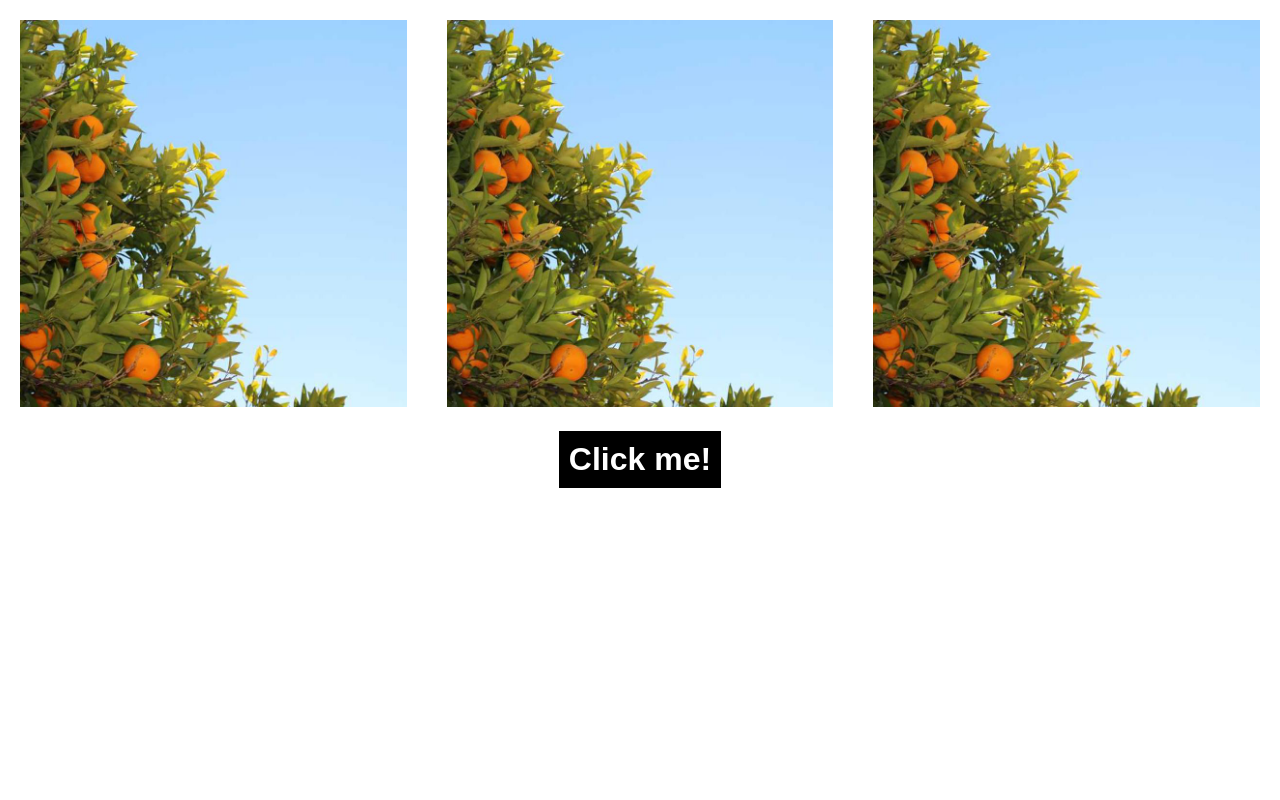
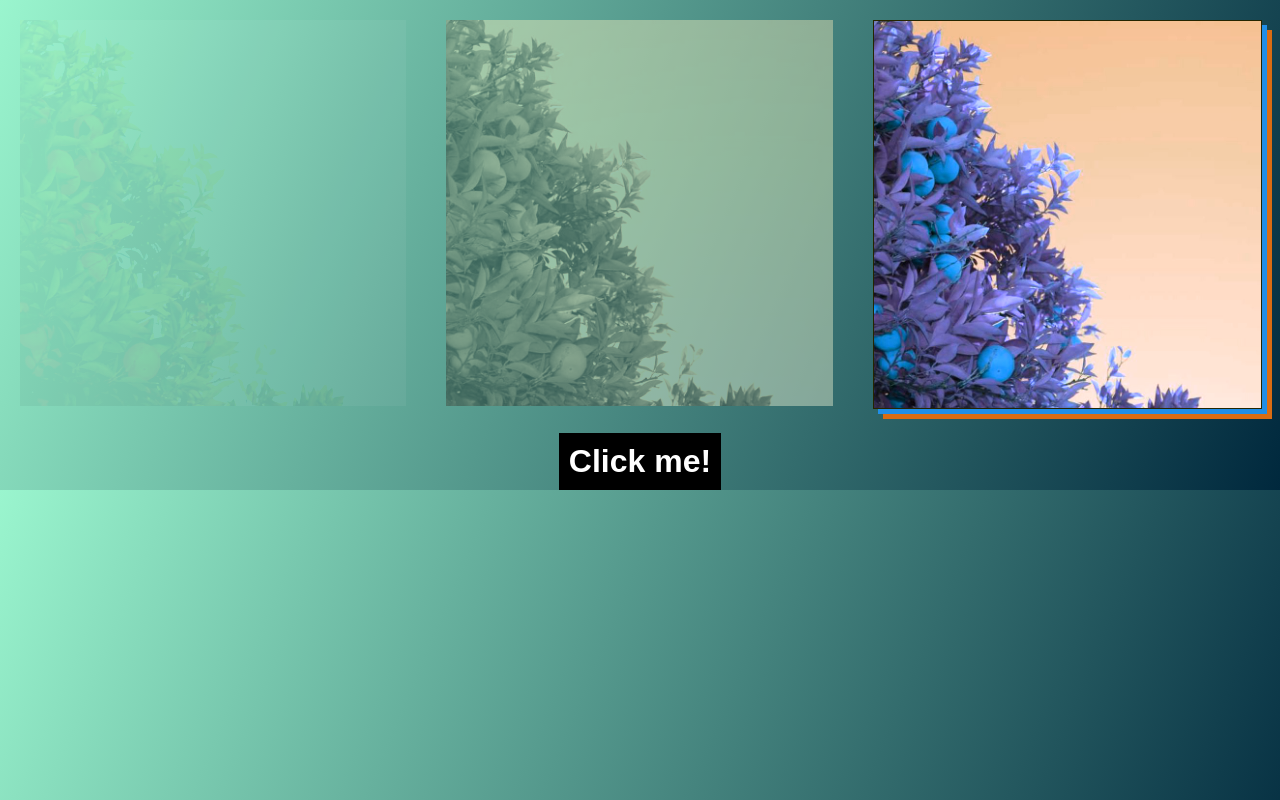
Before and after one commit to a-wielenga/web-dev-1-css-n-hosting, a plain HTML site: page css-effects/index.html in a window 1280 px wide. Drawn offline with Linux system fonts and the light colour scheme.

Commit message:
Update style.css

```diff
--- a/css-effects/style.css
+++ b/css-effects/style.css
@@ -1,5 +1,7 @@
 body {
-    margin: 0; /* Remove the default margin */
+    margin: 0;
+    /* Remove the default margin */
+    background: linear-gradient(293deg, rgba(0, 40, 61, 1) 0%, rgba(154, 245, 206, 1) 100%);
 }
 
 #image-row {
@@ -16,6 +18,19 @@ img {
     height: auto;
 }
 
+#img-A {
+    filter: contrast(250%) brightness(150%) opacity(5%);
+}
+
+#img-B {
+    filter: sepia(100%) opacity(40%);
+}
+
+#img-C {
+    border: 1px solid blue;
+    filter: drop-shadow(5px 5px 0 rgb(218, 108, 19)) hue-rotate(180deg) drop-shadow(5px 5px 0 rgb(218, 108, 19));
+}
+
 #click-me {
     /* Centre the button */
     display: block;
@@ -30,3 +45,12 @@ img {
     font-size: 2em;
     font-weight: bold;
 }
+
+/* Buttons will normally be blue, but will change to red when hovered */
+button {
+    background-color: dodgerblue;
+  }
+
+  button:hover {
+    background-color: red;
+  }
```
